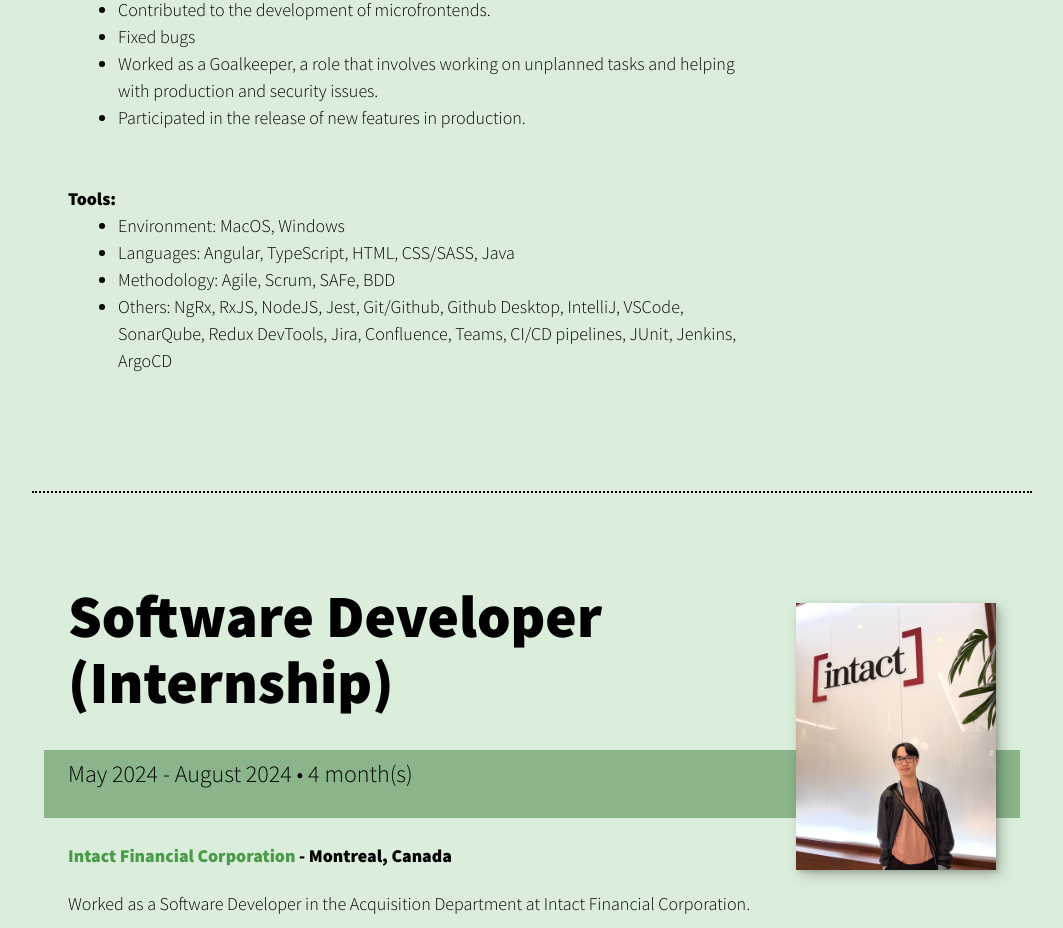
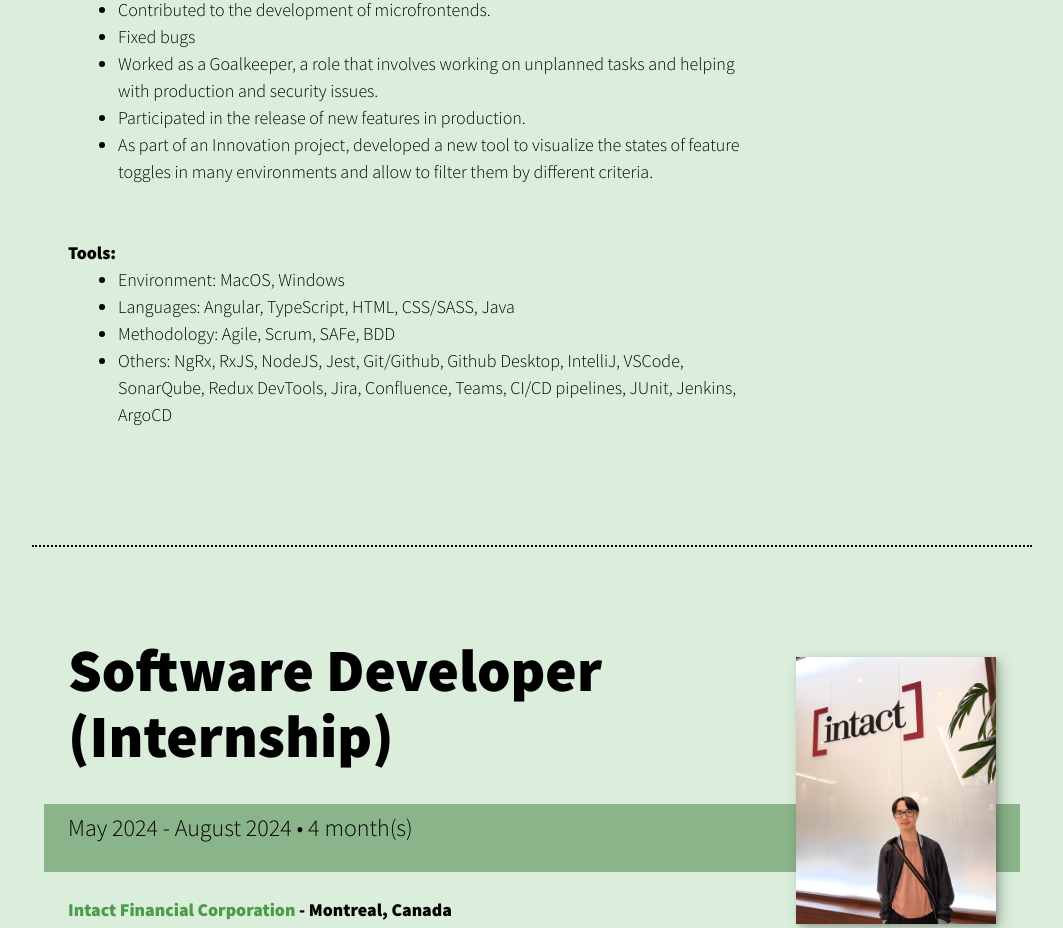
Before and after one commit to ThiiLuu79/theminh-portfolio, a React (Create React App) app: page /Work in a window 1280 px wide. Shown: the part 978-1906 px from the top of the page, without its empty margins (108-1171 px from the left). Built offline with nearby package versions, Linux system fonts and the light colour scheme.

Commit message:
Updated constants

```diff
--- a/src/i18n/workConstants_en.js
+++ b/src/i18n/workConstants_en.js
@@ -9,7 +9,7 @@
     company: "Intact Financial Corporation",
     location: "Montreal, Canada",
     description: "Worked as a Software Developer in the Acquisition Department at Intact Financial Corporation.",
-    contributions: ["Joined the Vega team.", "Developed and launched new, impactful features to enhance user experience.", "Contributed to the development of microfrontends.", "Fixed bugs", "Worked as a Goalkeeper, a role that involves working on unplanned tasks and helping with production and security issues.", "Participated in the release of new features in production."],
+    contributions: ["Joined the Vega team.", "Developed and launched new, impactful features to enhance user experience.", "Contributed to the development of microfrontends.", "Fixed bugs", "Worked as a Goalkeeper, a role that involves working on unplanned tasks and helping with production and security issues.", "Participated in the release of new features in production.", "As part of an Innovation project, developed a new tool to visualize the states of feature toggles in many environments and allow to filter them by different criteria."],
     tools: ["Environment: MacOS, Windows", "Languages: Angular, TypeScript, HTML, CSS/SASS, Java", "Methodology: Agile, Scrum, SAFe, BDD", "Others: NgRx, RxJS, NodeJS, Jest, Git/Github, Github Desktop, IntelliJ, VSCode, SonarQube, Redux DevTools, Jira, Confluence, Teams, CI/CD pipelines, JUnit, Jenkins, ArgoCD"],
     imgAlt: "intactLogo",
     companyLink: "https://www.intactfc.com/"
--- a/src/i18n/workConstants_fr.js
+++ b/src/i18n/workConstants_fr.js
@@ -9,7 +9,7 @@
     company: "Intact Corporation Financière",
     location: "Montréal, Canada",
     description: "Travaillé comme Développeur Logiciel dans le département d'Acquisition chez Intact Corporation Financière.",
-    contributions: ["Rejoint l'équipe Vega.", "Développé et lancé de nouvelles fonctionnalités impactantes pour améliorer l'expérience utilisateur.", "Contribué au développement de microfrontends.", "Corrigé des bugs", `Travaillé en tant que "Goalkeeper", un rôle qui implique de travailler sur des tâches non planifiées et d'aider avec les problèmes de production et de sécurité.`, "Participé à la mise en production de nouvelles fonctionnalités."],
+    contributions: ["Rejoint l'équipe Vega.", "Développé et lancé de nouvelles fonctionnalités impactantes pour améliorer l'expérience utilisateur.", "Contribué au développement de microfrontends.", "Corrigé des bugs", `Travaillé en tant que "Goalkeeper", un rôle qui implique de travailler sur des tâches non planifiées et d'aider avec les problèmes de production et de sécurité.`, "Participé à la mise en production de nouvelles fonctionnalités.", "Dans le cadre d'un projet d'Innovation, développé un nouvel outil pour visualiser les états des bascules de fonctionnalités dans de nombreux environnements et permettre de les filtrer par différents critères."],
     tools: ["Environnement : MacOS, Windows", "Langages : Angular, TypeScript, HTML, CSS/SASS, Java", "Méthodologie : Agile, Scrum, SAFe, BDD", "Autres : NgRx, RxJS, NodeJS, Jest, Git/Github, Github Desktop, IntelliJ, VSCode, SonarQube, Redux DevTools, Jira, Confluence, Teams, CI/CD pipelines, JUnit, Jenkins, ArgoCD"],
     imgAlt: "intactLogo",
     companyLink: "https://www.intactfc.com/"
```
